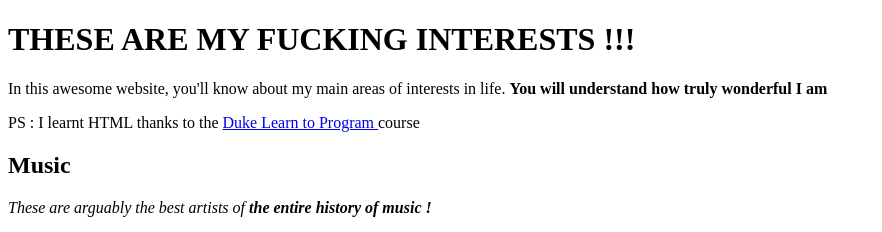
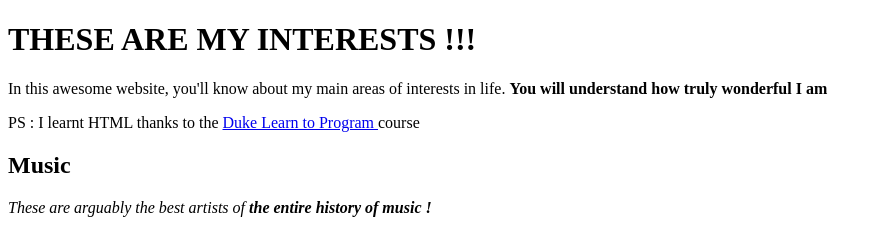
Before and after one commit to MehdiGuerfa/My-Repository, a plain HTML site: page index.html in a window 1280 px wide. Shown: the top 232 px of the page, without its empty margins (0-882 px from the left). Drawn offline with Linux system fonts and the light colour scheme.

Commit message:
modif titre

```diff
--- a/index.html
+++ b/index.html
@@ -5,7 +5,7 @@
 </head>
 <body>
 <div class="MainTitle">
-     <h1> THESE ARE MY FUCKING INTERESTS !!!</h1>
+     <h1> THESE ARE MY INTERESTS !!!</h1>
      <p> In this awesome website, you'll know about my main areas of interests in life. <b> You will understand how truly wonderful I am </b>
       <p> PS : I learnt HTML thanks to the
       <a href="http://www.dukelearntoprogram.com/" target="blank_">Duke Learn to Program
```
